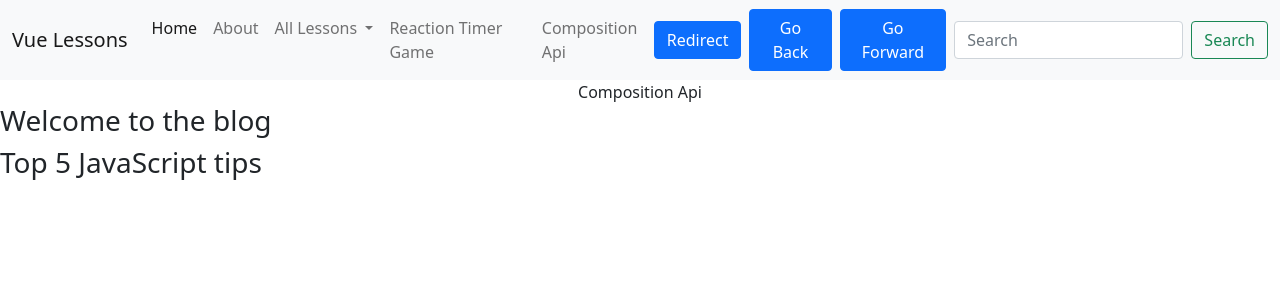
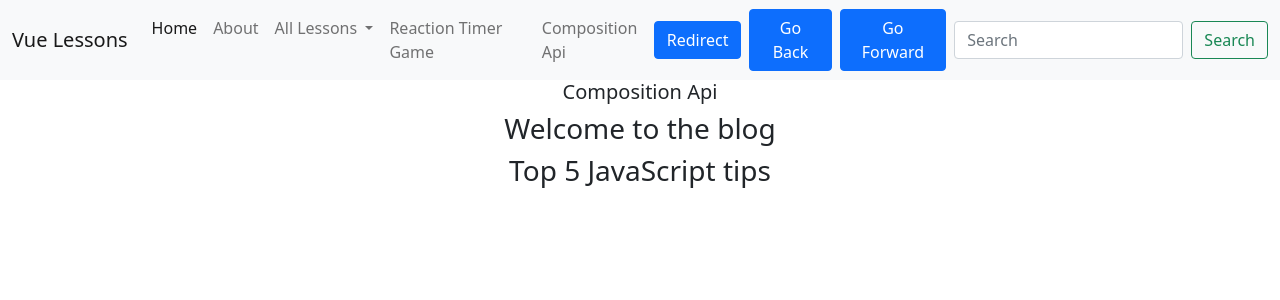
Before and after one commit to salokh1dd1n/vue-practice, a Vue app: page /composition-api in a window 1280 px wide. Shown: the top 300 px of the page. Built offline with nearby package versions, Linux system fonts and the light colour scheme.

Commit message:
feat: a little restyling

```diff
--- a/src/views/CompositionApi.vue
+++ b/src/views/CompositionApi.vue
@@ -1,6 +1,8 @@
 <template>
-  <div class="container text-center">Composition Api</div>
-  <post-list :posts="posts" />
+  <div class="container text-center">
+    <h5>Composition Api</h5>
+    <post-list :posts="posts" />
+  </div>
 </template>
 
 <script>
```
